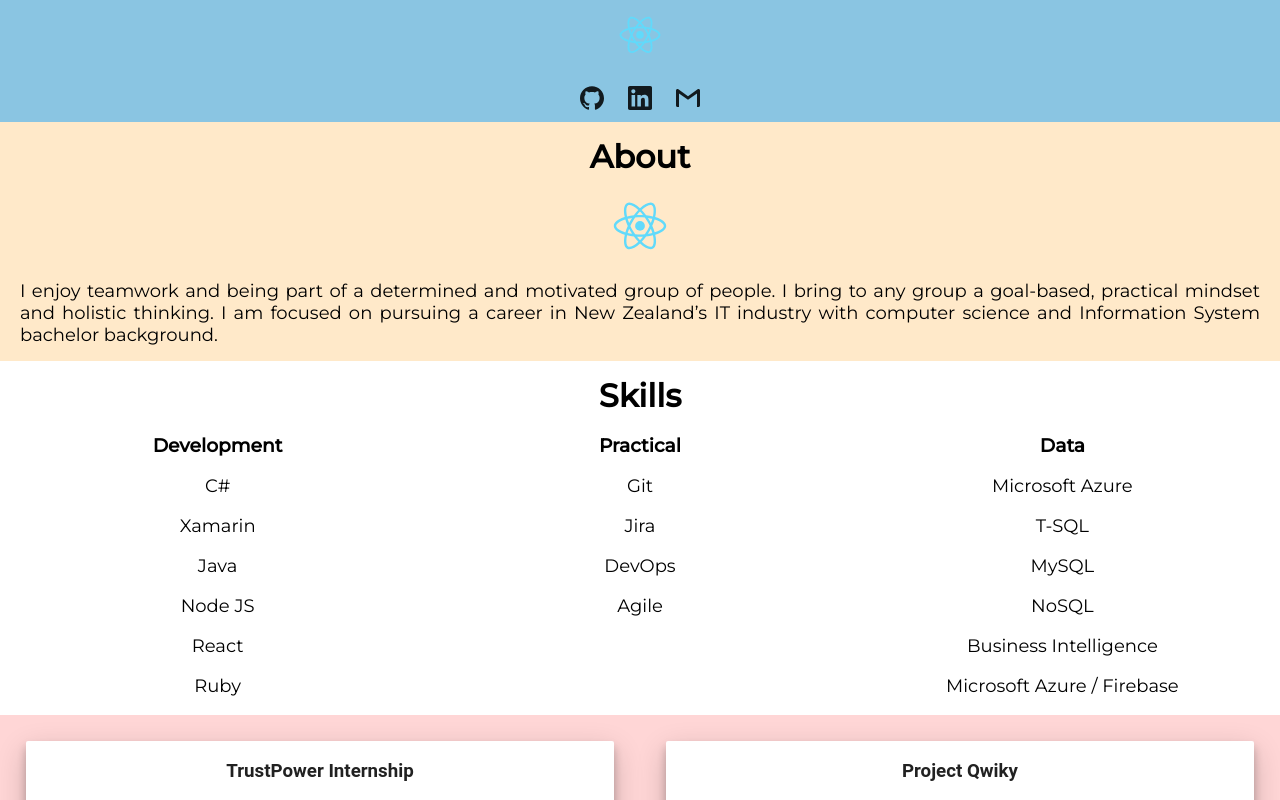
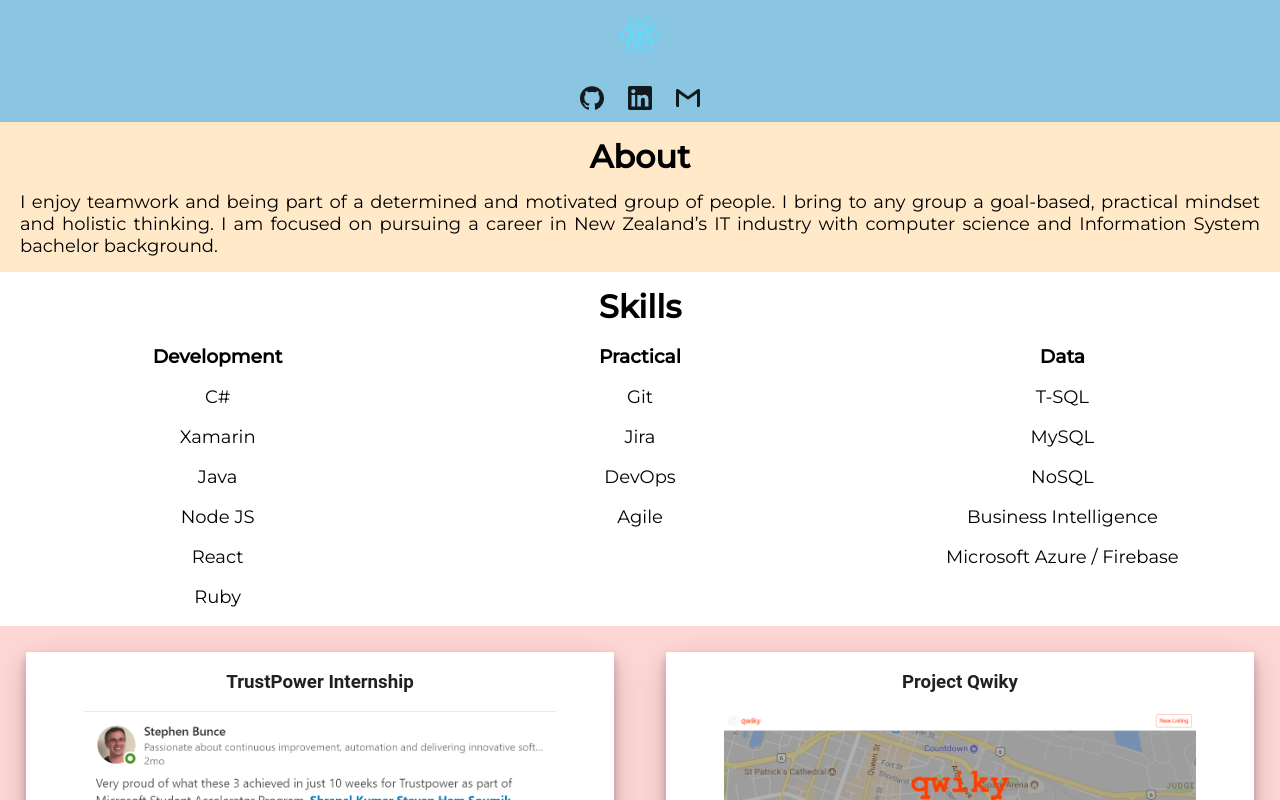
Before and after one commit to MinkyuH/Online-Portfolio, a React (Create React App) app: page / in a window 1280 px wide. Shown: the top 800 px of the page. Built offline with nearby package versions, Linux system fonts and the light colour scheme.

Commit message:
Remove duplicates.

```diff
--- a/src/components/FirstLayer.js
+++ b/src/components/FirstLayer.js
@@ -5,17 +5,17 @@ import logo from '../assets/logo.svg';
 import styles from '../styles/styles';
 
 export default () => (
-    <div id="top-layer" style={styles.topLayer}>
-        <img src={logo} alt="logo" style={styles.topLayer.img} />
+    <div id="top-layer" style={styles.firstLayout}>
+        <img src={logo} alt="logo" style={styles.firstLayout.img} />
         <div>
             <IconButton href="https://github.com/minkyuh" target="_blank" tooltip = "GitHub">
-                <GitHubLogo style = {styles.topLayer.icon}/>
+                <GitHubLogo style = {styles.firstLayout.icon}/>
             </IconButton>
             <IconButton href="https://www.linkedin.com/in/steven-ham-6a5406140" target="_blank" tooltip = "LinkedIn">
-                <LinkedInLogo style = {styles.topLayer.icon}/>
+                <LinkedInLogo style = {styles.firstLayout.icon}/>
             </IconButton>
             <IconButton href="mailto:minkyuh0430@gmail.com" tooltip = "Email">
-                <EmailIcon style = {styles.topLayer.icon}/>
+                <EmailIcon style = {styles.firstLayout.icon}/>
             </IconButton>
         </div>
     </div>
--- a/src/components/SecondLayer.js
+++ b/src/components/SecondLayer.js
@@ -1,11 +1,9 @@
 import React from 'react';
-import logo from '../assets/logo.svg';
 import styles from '../styles/styles';
 
 export default () => (
     <div id = "SecondLayer" style = {styles.secondLayout} >
         <h1 style={styles.secondLayout.heading}>About</h1>
-        <img src={logo} alt="logo2" style={styles.secondLayout.img} />
         <p style={styles.secondLayout.bodyText}>
             I enjoy teamwork and being part of a determined and motivated group of people. I bring to any group a goal-based, practical mindset and holistic thinking. I am focused on pursuing a career in New Zealand’s IT industry with computer science and Information System bachelor background.
         </p>
--- a/src/components/ThirdLayer.js
+++ b/src/components/ThirdLayer.js
@@ -22,7 +22,6 @@ export default () => (
         </div>
         <div style={styles.thirdLayout.container}>
             <h3>Data</h3>
-            <p>Microsoft Azure</p>
             <p>T-SQL</p>
             <p>MySQL</p>
             <p>NoSQL</p>
--- a/src/styles/styles.js
+++ b/src/styles/styles.js
@@ -1,5 +1,5 @@
 export default {
-    topLayer: {
+    firstLayout: {
         backgroundColor: "#8AC5E2",
         img: {
             width: 70,
@@ -14,10 +14,6 @@ export default {
     },
     secondLayout: {
         backgroundColor: "#FFE9C9",
-        img: {
-            width: 90,
-            height: 100
-        },
         alt: {
             fontFamily: "Nunito"
         },
@@ -27,7 +23,7 @@ export default {
             paddingBottom: 15
         },
         heading: {
-            paddingTop: 15
+            padding: "15px 0"
         }
     },
     thirdLayout: {
```
Also changed, not shown: 1 other file (tests, documents, lock files or other folders).
